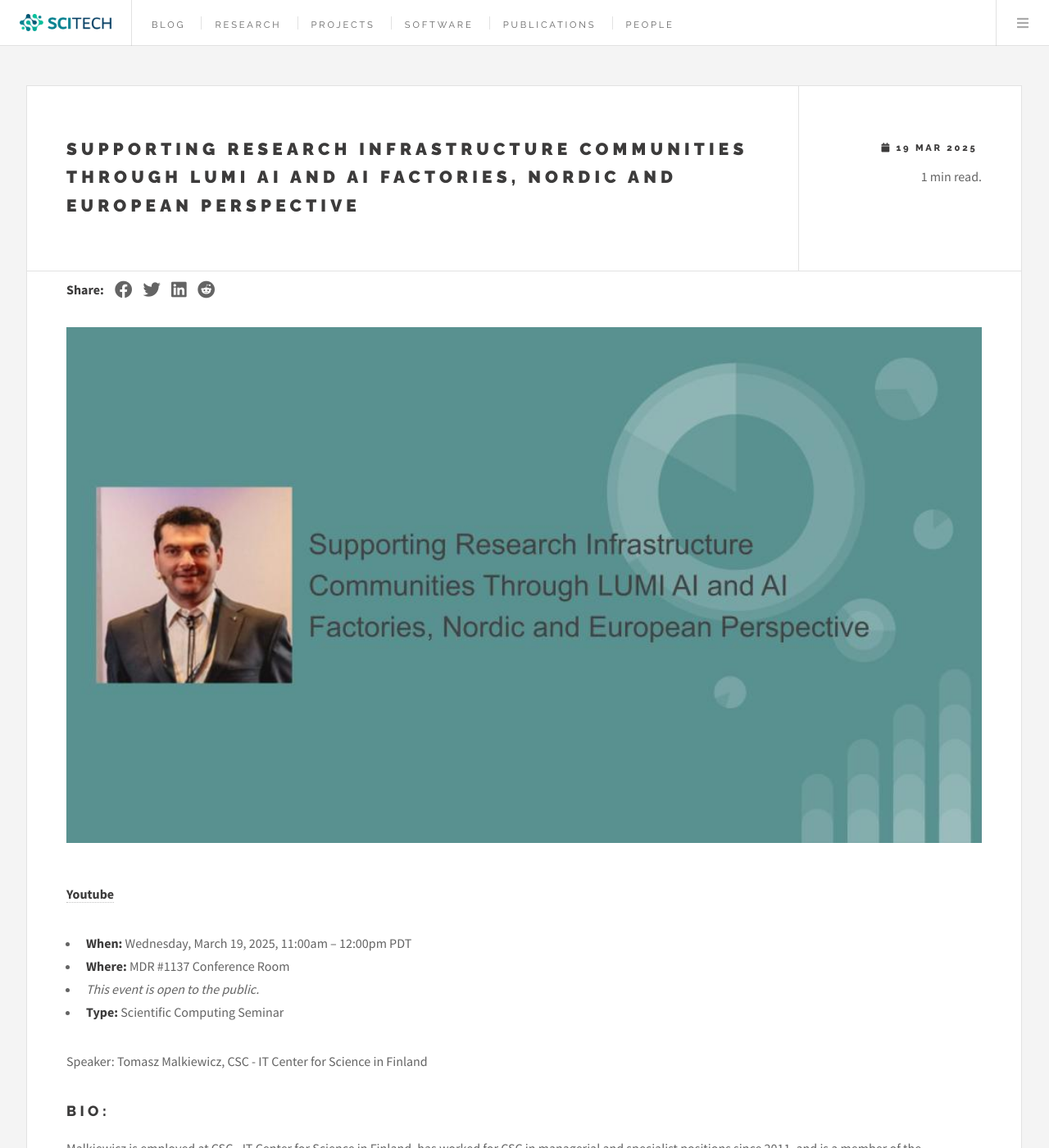
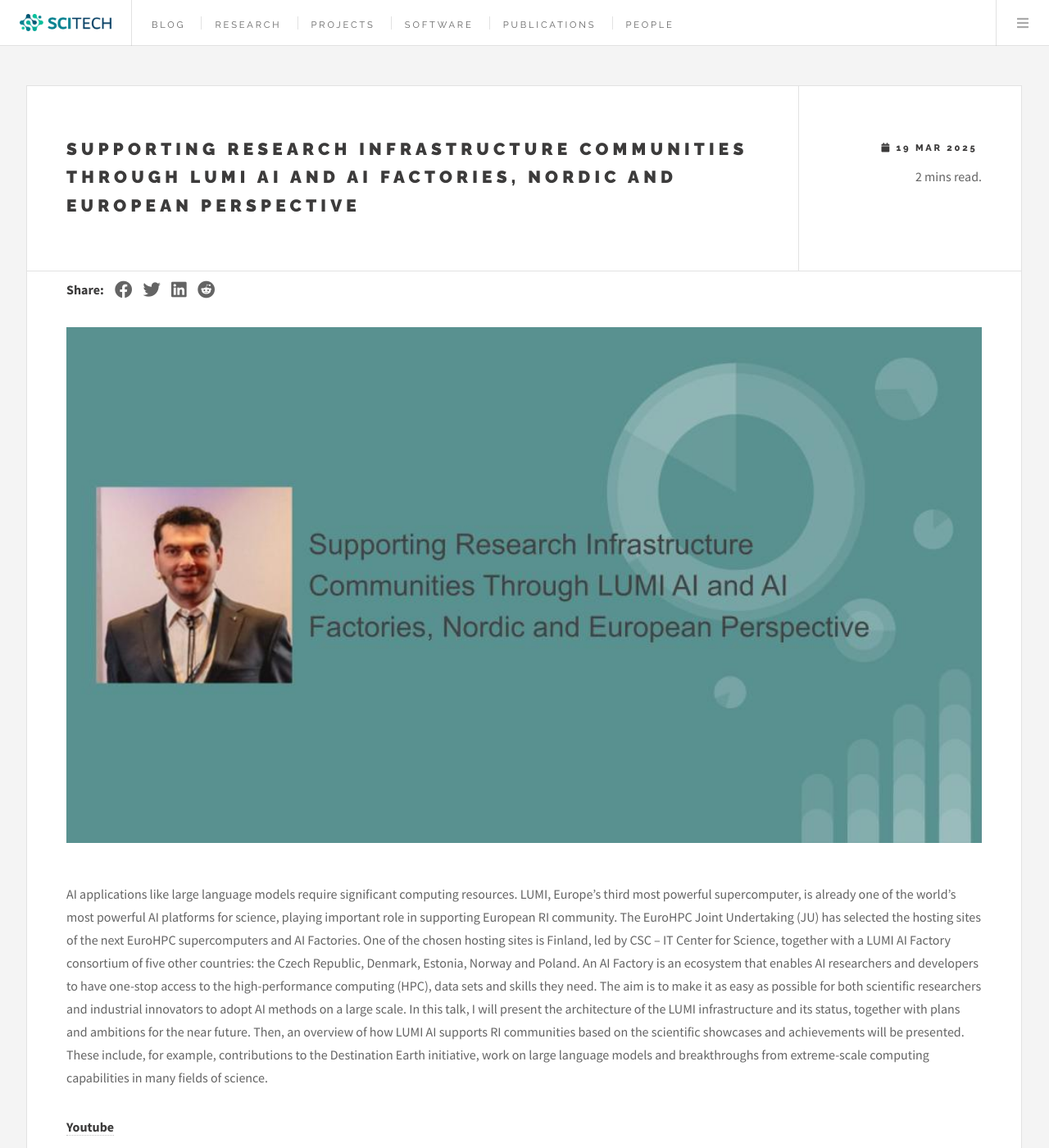
Before and after one commit to scitech-isi/scitech-isi.github.io, a Jekyll site: the page built from _posts/2025-03-19-seminar-malkiewicz.md, in a window 1280 px wide and 1400 px high. Shown: the whole window at 82% size. Built offline with Jekyll 4.4.1, drawn with Linux system fonts in a browser that asks for light colours.

Commit message:
Update 2025-03-19-seminar-malkiewicz.md

```diff
--- a/_posts/2025-03-19-seminar-malkiewicz.md
+++ b/_posts/2025-03-19-seminar-malkiewicz.md
@@ -24,6 +24,23 @@
   - seminar
 ---
 
+AI applications like large language models require significant computing resources.
+  LUMI, Europe’s third most powerful supercomputer, is already one of the world’s most
+  powerful AI platforms for science, playing important role in supporting European RI community.
+  The EuroHPC Joint Undertaking (JU) has selected the hosting sites of the next EuroHPC
+  supercomputers and AI Factories. One of the chosen hosting sites is Finland, led by
+  CSC – IT Center for Science, together with a LUMI AI Factory consortium of five other countries:
+  the Czech Republic, Denmark, Estonia, Norway and Poland. An AI Factory is an ecosystem that
+  enables AI researchers and developers to have one-stop access to
+  the high-performance computing (HPC), data sets and skills they need.
+  The aim is to make it as easy as possible for both scientific researchers
+  and industrial innovators to adopt AI methods on a large scale. In this talk,
+  I will present the architecture of the LUMI infrastructure and its status, together with
+  plans and ambitions for the near future. Then, an overview of how LUMI AI supports RI communities based
+  on the scientific showcases and achievements will be presented. These include, for example, contributions
+  to the Destination Earth initiative, work on large language models and breakthroughs from extreme-scale computing
+  capabilities in many fields of science.
+
 <b><a href="https://www.youtube.com/watch?v=5ljHrAnAyz8">Youtube</a></b>
 
 - **When:** Wednesday, March 19, 2025, 11:00am – 12:00pm PDT
```
